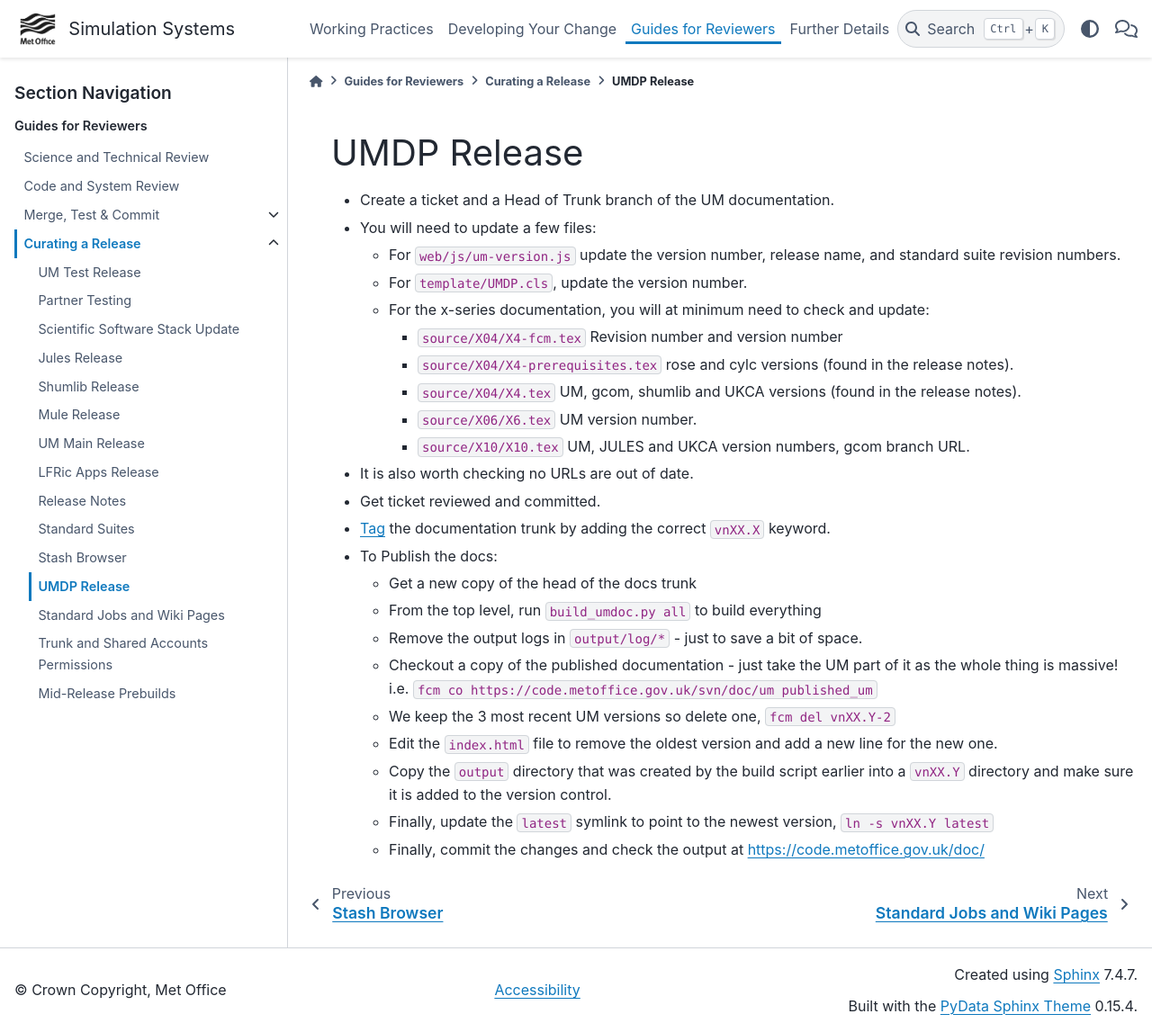
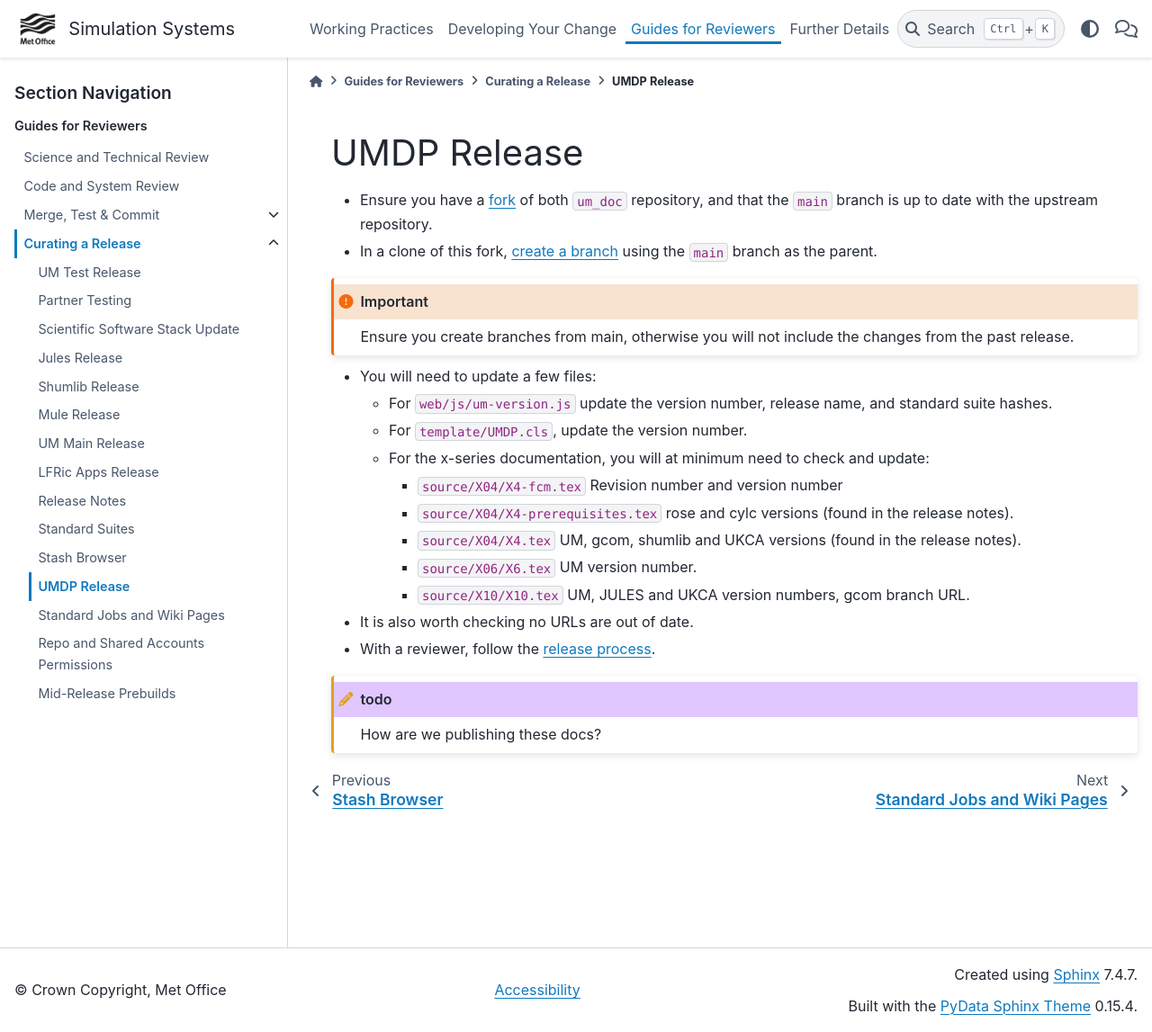
Before and after one commit to MetOffice/simulation-systems, a Sphinx documentation site: the page built from source/Reviewers/releases/umdp_release.rst, in a window 1280 px wide and 1147 px high. Shown: the whole window at 90% size. Built offline with Sphinx 7.4.7 and the PyData theme 0.15.4, drawn with Linux system fonts in a browser that asks for light colours.

Commit message:
more release updates

```diff
--- a/source/Reviewers/releases/jules_release.rst
+++ b/source/Reviewers/releases/jules_release.rst
@@ -6,8 +6,8 @@
 Create Branch
 -------------
 
-Ensure you have a :ref:`fork <forking>` of both the ``jules`` repository, and
-that the ``main`` branch is up to date with the upstream repository.
+Ensure you have a :ref:`fork <forking>` of the ``jules`` repository, and that
+the ``main`` branch is up to date with the upstream repository.
 
 In a clone of this fork, :ref:`create a branch <create_branch>` using the
 ``main`` branch as the parent.
--- a/source/Reviewers/releases/umdp_release.rst
+++ b/source/Reviewers/releases/umdp_release.rst
@@ -3,30 +3,51 @@
 UMDP Release
 ============
 
-* Create a ticket and a Head of Trunk branch of the UM documentation.
+* Ensure you have a :ref:`fork <forking>` of both ``um_doc`` repository, and
+  that the ``main`` branch is up to date with the upstream repository.
+* In a clone of this fork, :ref:`create a branch <create_branch>` using the
+  ``main`` branch as the parent.
+
+.. important::
+
+    Ensure you create branches from main, otherwise you will not include the
+    changes from the past release.
+
 * You will need to update a few files:
 
-  * For ``web/js/um-version.js`` update the version number, release name, and standard suite revision numbers.
+  * For ``web/js/um-version.js`` update the version number, release name, and
+    standard suite hashes.
   * For ``template/UMDP.cls``, update the version number.
-  * For the x-series documentation, you will at minimum need to check and update:
+  * For the x-series documentation, you will at minimum need to check and
+    update:
 
     * ``source/X04/X4-fcm.tex`` Revision number and version number
-    * ``source/X04/X4-prerequisites.tex`` rose and cylc versions (found in the release notes).
-    * ``source/X04/X4.tex`` UM, gcom, shumlib and UKCA versions (found in the release notes).
+    * ``source/X04/X4-prerequisites.tex`` rose and cylc versions (found in the
+      release notes).
+    * ``source/X04/X4.tex`` UM, gcom, shumlib and UKCA versions (found in the
+      release notes).
     * ``source/X06/X6.tex`` UM version number.
-    * ``source/X10/X10.tex`` UM, JULES and UKCA version numbers, gcom branch URL.
+    * ``source/X10/X10.tex`` UM, JULES and UKCA version numbers, gcom branch
+      URL.
 
 * It is also worth checking no URLs are out of date.
-* Get ticket reviewed and committed.
-* :ref:`Tag <reference-tagging>` the documentation trunk by adding the correct ``vnXX.X`` keyword.
-* To Publish the docs:
+* With a reviewer, follow the :ref:`release process <github-releases>`.
 
-  * Get a new copy of the head of the docs trunk
-  * From the top level, run ``build_umdoc.py all`` to build everything
-  * Remove the output logs in ``output/log/*`` - just to save a bit of space.
-  * Checkout a copy of the published documentation - just take the UM part of it as the whole thing is massive! i.e. ``fcm co https://code.metoffice.gov.uk/svn/doc/um published_um``
-  * We keep the 3 most recent UM versions so delete one, ``fcm del vnXX.Y-2``
-  * Edit the ``index.html`` file to remove the oldest version and add a new line for the new one.
-  * Copy the ``output`` directory that was created by the build script earlier into a ``vnXX.Y`` directory and make sure it is added to the version control.
-  * Finally, update the ``latest`` symlink to point to the newest version, ``ln -s vnXX.Y latest``
-  * Finally, commit the changes and check the output at https://code.metoffice.gov.uk/doc/
+.. admonition:: todo
+
+    How are we publishing these docs?
+
+
+.. The old method of publishing the docs to fcm is documented here:
+
+.. * To Publish the docs:
+
+..   * Get a new copy of the head of the docs trunk
+..   * From the top level, run ``build_umdoc.py all`` to build everything
+..   * Remove the output logs in ``output/log/*`` - just to save a bit of space.
+..   * Checkout a copy of the published documentation - just take the UM part of it as the whole thing is massive! i.e. ``fcm co https://code.metoffice.gov.uk/svn/doc/um published_um``
+..   * We keep the 3 most recent UM versions so delete one, ``fcm del vnXX.Y-2``
+..   * Edit the ``index.html`` file to remove the oldest version and add a new line for the new one.
+..   * Copy the ``output`` directory that was created by the build script earlier into a ``vnXX.Y`` directory and make sure it is added to the version control.
+..   * Finally, update the ``latest`` symlink to point to the newest version, ``ln -s vnXX.Y latest``
+..   * Finally, commit the changes and check the output at https://code.metoffice.gov.uk/doc/
```
Also changed, not shown: source/Reviewers/releases/partner_testing.rst (+7 -6 lines), source/Reviewers/releases/shared_accounts.rst (+14 -21 lines), source/Reviewers/releases/stash_browser.rst (+4 -3 lines).
